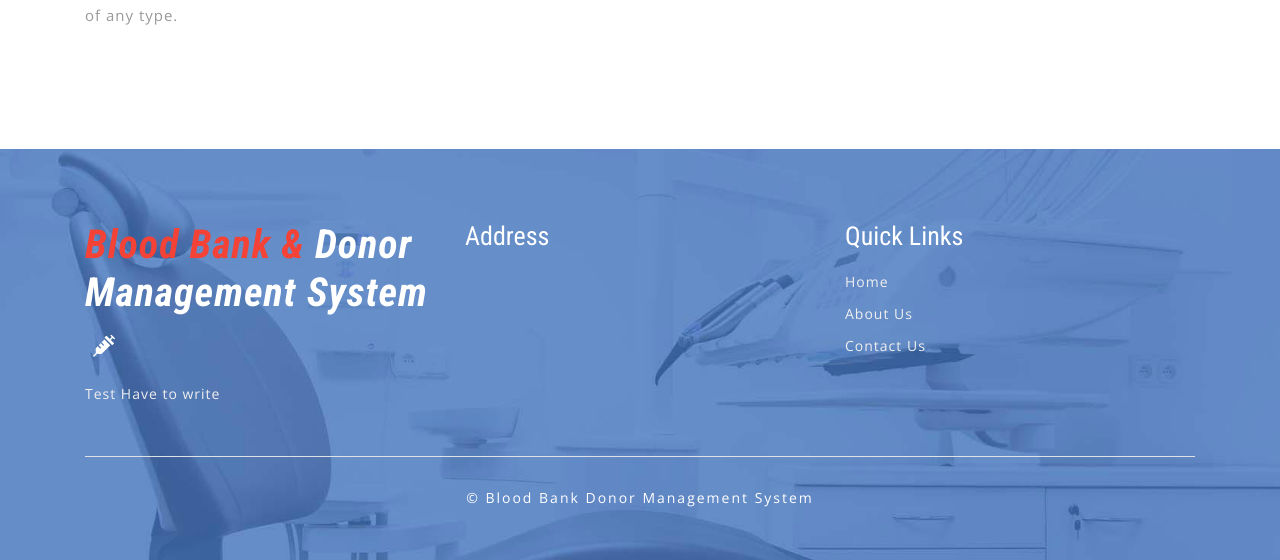
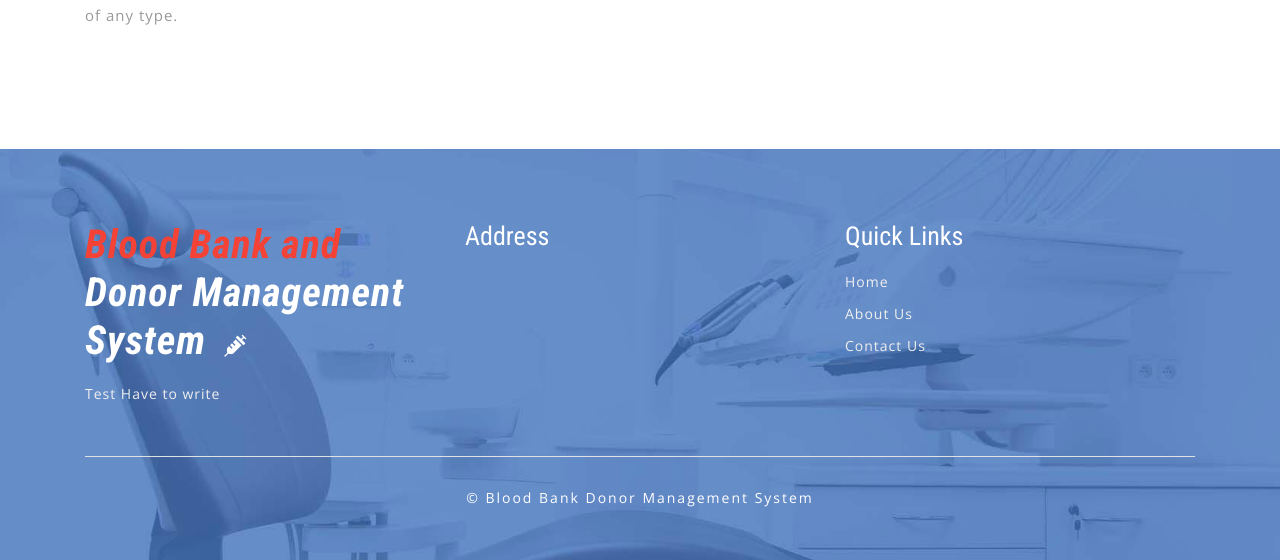
Before and after one commit to Kalana48/Blood, a PHP site: page /index.php in a window 1280 px wide. Shown: the part 2010-2570 px from the top of the page. Run offline with PHP 8.4, Linux system fonts and the light colour scheme; the visitor is signed in with stand-in values (Sample User, id 1); data that the repository does not hold is empty.

Commit message:
Second Commit: Footer Changed

```diff
--- a/includes/footer.php
+++ b/includes/footer.php
@@ -5,7 +5,7 @@
           <div class="col-md-4 w3l-footer">
             <h2 class="mb-sm-3 mb-2">
               <a href="index.php" class="text-white font-italic font-weight-bold">
-                <span>Blood Bank & </span>Donor Management System
+                <span>Blood Bank and </span>Donor Management System
                 <i class="fas fa-syringe ml-2"></i>
               </a>
             </h2>
```
